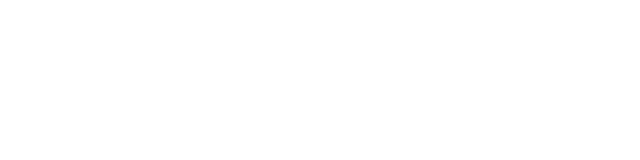
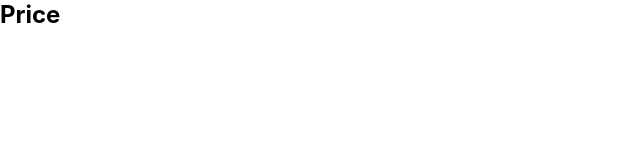
Before and after one commit to nabesuke5098/nuxt_test, a Nuxt app: page /price in a window 1280 px wide. Before the commit this address had no page. Shown: the top 160 px of the page, without its empty margins (0-640 px from the left). Built offline with nearby package versions, Linux system fonts and the light colour scheme.

Commit message:
[add]pages/price

```diff
--- /dev/null
+++ b/pages/price.vue
@@ -0,0 +1,5 @@
+<template>
+  <section class="container">
+    <h1>Price</h1>
+  </section>
+</template>
```
